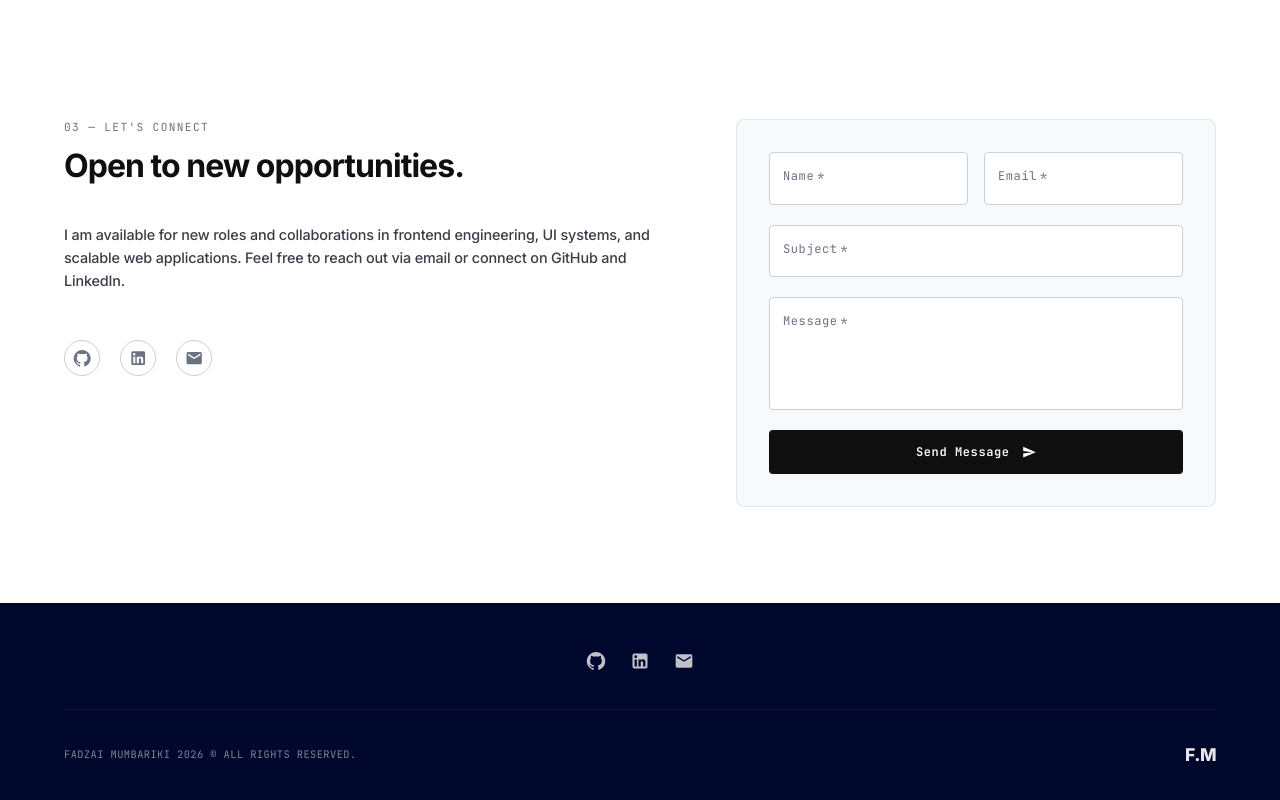
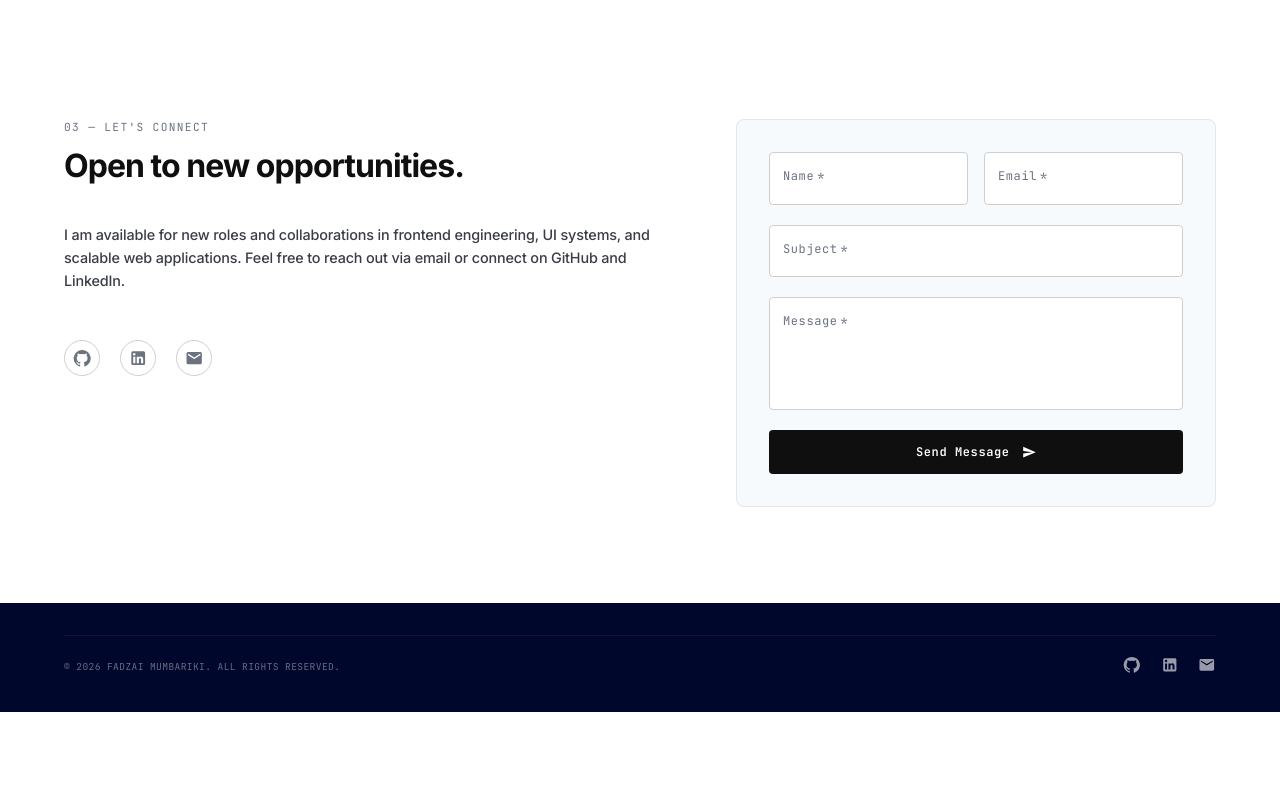
Before and after one commit to FadzaiMumbariki/Portfolio, a React (Vite) app: page / in a window 1280 px wide. Shown: the part 3190-3990 px from the top of the page. After the commit the page ends 3902 px from the top, so only its background shows below. Built offline with nearby package versions, Linux system fonts and the light colour scheme.

Commit message:
Remove Contact component and associated styles from the project

```diff
--- a/src/Footer.jsx
+++ b/src/Footer.jsx
@@ -2,12 +2,12 @@ import styled from 'styled-components';
 import GitHubIcon from '@mui/icons-material/GitHub';
 import LinkedInIcon from '@mui/icons-material/LinkedIn';
 import EmailIcon from '@mui/icons-material/Email';
+import { Box } from '@mui/material';
 
 const FooterWrapper = styled.footer`
   position: relative;
   overflow: hidden;
   background: #00072d;
-  min-height: 200px;
   display: flex;
   flex-direction: column;
   justify-content: center;
@@ -19,31 +19,30 @@ const FooterContent = styled.div`
   z-index: 2;
   max-width: calc(${({ theme }) => theme.sizes.max} + ${({ theme }) => theme.sizes.pad} * 2);
   margin: 0 auto;
-  padding: 3rem ${({ theme }) => theme.sizes.pad};
+  padding: 2rem ${({ theme }) => theme.sizes.pad};
   width: 100%;
   display: flex;
   flex-direction: column;
   align-items: center;
-  gap: 2rem;
+  gap: 1.25rem;
 `;
 
 const FooterSocials = styled.div`
   display: flex;
-  gap: 1.5rem;
+  gap: 1.25rem;
 `;
 
-const SocialLink = styled.a`
-  color: rgba(255, 255, 255, 0.75);
+const SocialLink = styled(Box).attrs({ component: 'a' })`
+  color: rgba(255, 255, 255, 0.6);
   transition: all 0.2s ease;
 
   &:hover {
     color: rgba(255, 255, 255, 0.98);
-    transform: translateY(-3px);
-    filter: drop-shadow(0 0 6px rgba(100, 180, 255, 0.4));
+    transform: translateY(-2px);
   }
 
   svg {
-    font-size: 1.25rem;
+    font-size: 1.1rem;
   }
 `;
 
@@ -53,39 +52,24 @@ const FooterBottom = styled.div`
   justify-content: space-between;
   align-items: center;
   border-top: 1px solid rgba(255, 255, 255, 0.06);
-  padding-top: 2rem;
-
-  @media (max-width: 600px) {
-    flex-direction: column;
-    gap: 1rem;
-    text-align: center;
-  }
+  padding-top: 1.25rem;
 `;
 
-const FooterCopy = styled.span`
+const FooterCopy = styled(Box).attrs({ component: 'span' })`
   font-family: ${({ theme }) => theme.fonts.mono};
-  font-size: 0.65rem;
+  font-size: 0.6rem;
   letter-spacing: 0.04em;
-  color: rgba(255, 255, 255, 0.5);
-`;
-
-const FooterLogo = styled.a`
-  font-family: ${({ theme }) => theme.fonts.display};
-  font-weight: 800;
-  font-size: 1.1rem;
-  letter-spacing: -0.03em;
-  color: rgba(255, 255, 255, 0.9);
-  transition: all 0.2s ease;
-
-  &:hover {
-    color: rgba(255, 255, 255, 1);
-  }
+  color: rgba(255, 255, 255, 0.4);
 `;
 
 const Footer = () => {
   return (
     <FooterWrapper>
       <FooterContent>
+        <FooterBottom>
+          <FooterCopy>
+            © {new Date().getFullYear()} FADZAI MUMBARIKI. ALL RIGHTS RESERVED.
+          </FooterCopy>
           <FooterSocials>
             <SocialLink
               href="https://github.com/FadzaiMumbariki"
@@ -107,9 +91,6 @@ const Footer = () => {
               <EmailIcon />
             </SocialLink>
           </FooterSocials>
-        <FooterBottom>
-          <FooterCopy>FADZAI MUMBARIKI 2026 © ALL RIGHTS RESERVED.</FooterCopy>
-          <FooterLogo href="#">F.M</FooterLogo>
         </FooterBottom>
       </FooterContent>
     </FooterWrapper>
```
Also changed, not shown: package.json (+7 -7 lines). Lines whose indentation alone changed are shown as unchanged.
